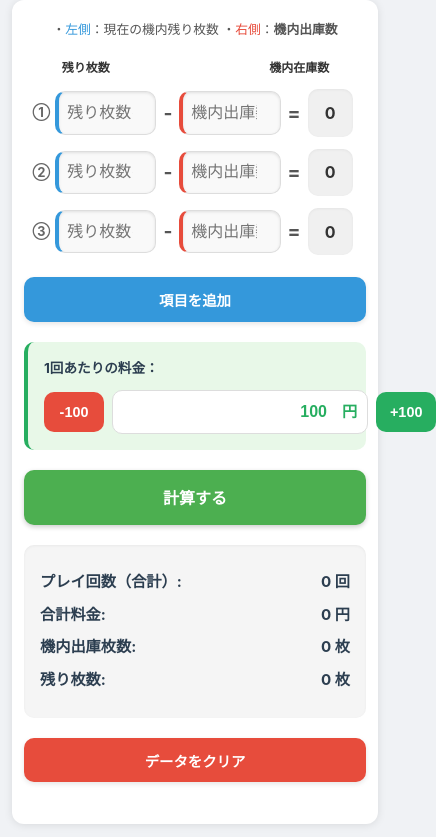
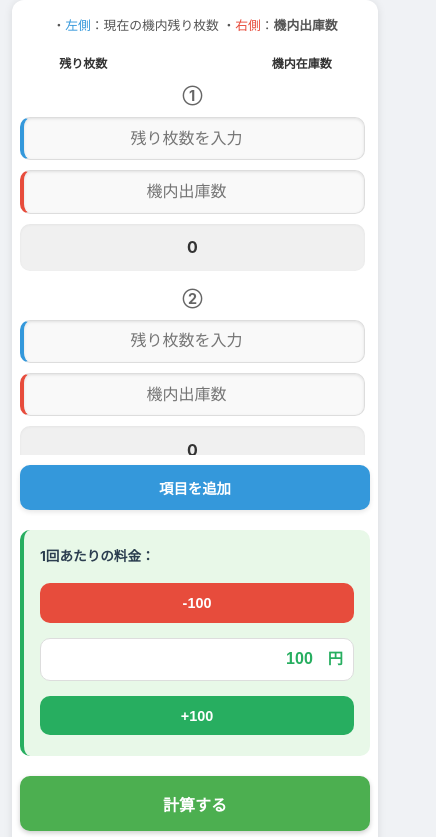
Before and after one commit to mentalsam/play-count, a plain HTML site: page index.html in a window 390 px wide. Shown: the part 63-900 px from the top of the page, 436 px wide, since content can reach past the window. Drawn offline with Linux system fonts and the light colour scheme.

Commit message:
Update index.html

```diff
--- a/index.html
+++ b/index.html
@@ -61,6 +61,7 @@
             align-items: center;
             margin: 12px 0;
             justify-content: center;
+            flex-wrap: wrap; /* Added for better responsiveness */
         }
         .equation-label {
             width: 20px;
@@ -141,6 +142,7 @@
             display: flex;
             justify-content: space-between;
             align-items: center;
+            flex-wrap: wrap; /* Added for better responsiveness */
         }
         .result span {
             font-weight: bold;
@@ -177,6 +179,7 @@
             align-items: center;
             justify-content: space-between;
             gap: 5px;
+            flex-wrap: wrap; /* Added for better responsiveness */
         }
         .price-btn {
             flex: 1;
@@ -290,70 +293,101 @@
         /* スマートフォン向け */
         @media (max-width: 480px) {
             .container {
-                padding: 12px;
+                padding: 8px;
+            }
+
+            .instruction {
+                font-size: 0.8rem;
+            }
+
+            .input-labels {
+                font-size: 0.7rem;
+            }
+
+            .equation {
+                flex-direction: column; /* Stack elements vertically */
+                align-items: stretch; /* Make items take full width */
             }
 
             .equation-label {
-                width: 15px;
-                margin-right: 3px;
-                font-size: 0.8rem;
+                width: 100%;
+                text-align: center;
+                margin-bottom: 5px;
+            }
+
+            input {
+                width: 100%;
+                margin: 5px 0;
             }
 
             .operator {
-                margin: 0 2px;
+                display: none; /* Hide operators */
             }
 
             .result-box {
-                min-width: 45px;
+                width: 100%;
+                margin: 5px 0;
             }
 
             .price-controls {
-                gap: 3px;
+                flex-direction: column;
+                align-items: stretch;
+            }
+
+            .price-btn {
+                margin: 5px 0;
+            }
+
+            .price-input-wrapper {
+                margin: 5px 0;
+            }
+
+            .result p {
+                flex-direction: column;
+                align-items: stretch;
+            }
+
+            .result span {
+                text-align: center;
+                margin-top: 5px;
             }
         }
 
         /* 小さな画面向け */
         @media (max-width: 360px) {
             .equation-label {
-                width: 12px;
-                font-size: 0.75rem;
+                font-size: 0.7rem;
             }
 
             input {
-                width: 28%;
-            }
-
-            .operator {
-                margin: 0 1px;
-                font-size: 1.1rem;
+                font-size: 1rem;
             }
 
             .result-box {
-                min-width: 40px;
-                font-size: 0.95rem;
+                font-size: 1rem;
             }
         }
 
         /* タブレット向け */
         @media (min-width: 768px) {
             .container {
-                padding: 24px;
+                padding: 20px;
             }
 
             .instruction {
-                font-size: 1rem;
+                font-size: 0.9rem;
             }
 
             .equation {
-                margin: 16px 0;
+                margin: 14px 0;
             }
 
             .price-section {
-                padding: 20px;
+                padding: 18px;
             }
 
             .result {
-                padding: 20px;
+                padding: 18px;
             }
         }
 
@@ -366,7 +400,7 @@
     </style>
 </head>
 <body>
-    <h1>プレイ回数計算ツール</h1>
+    <h1>カード棚卸し計算</h1>
     <div class="container">
         <p class="instruction">・<span class="blue-highlight">左側</span>：現在の機内残り枚数 ・<span class="highlight">右側</span>：<strong>機内出庫数</strong></p>
 
```
